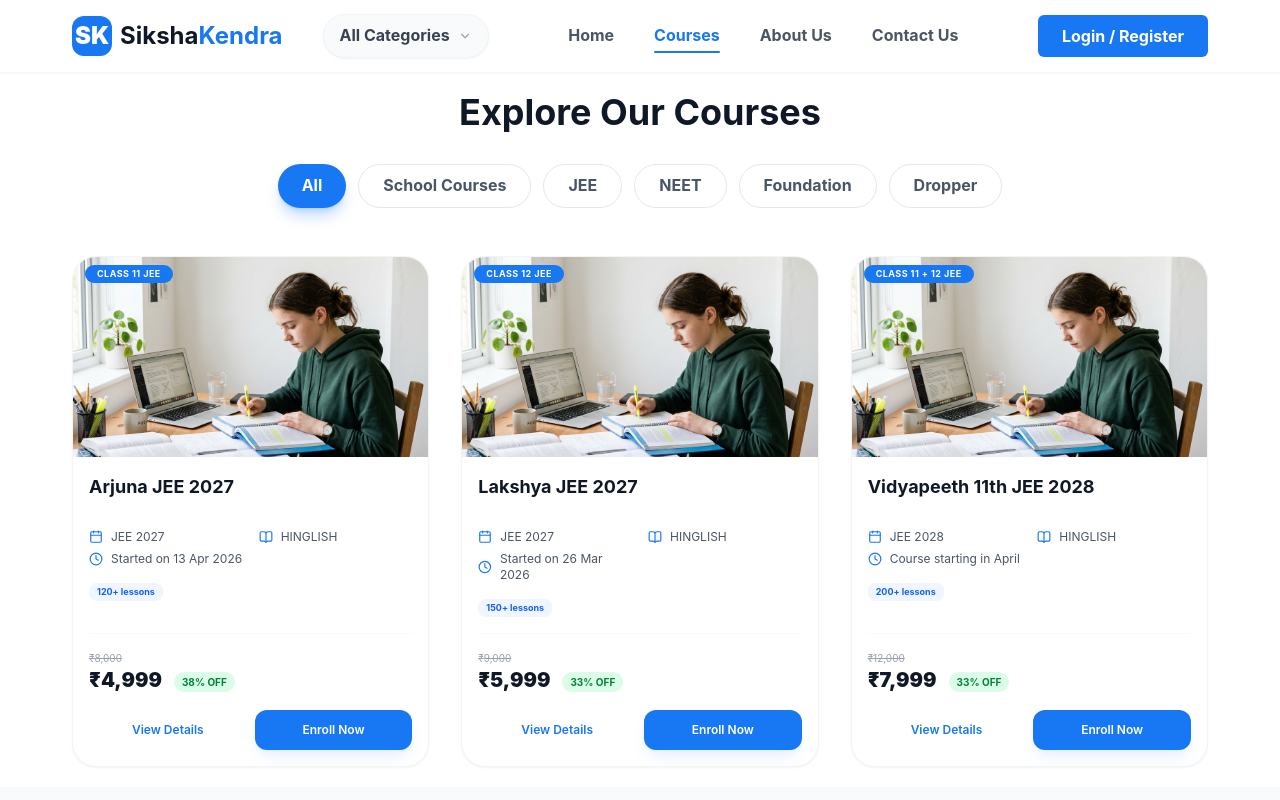
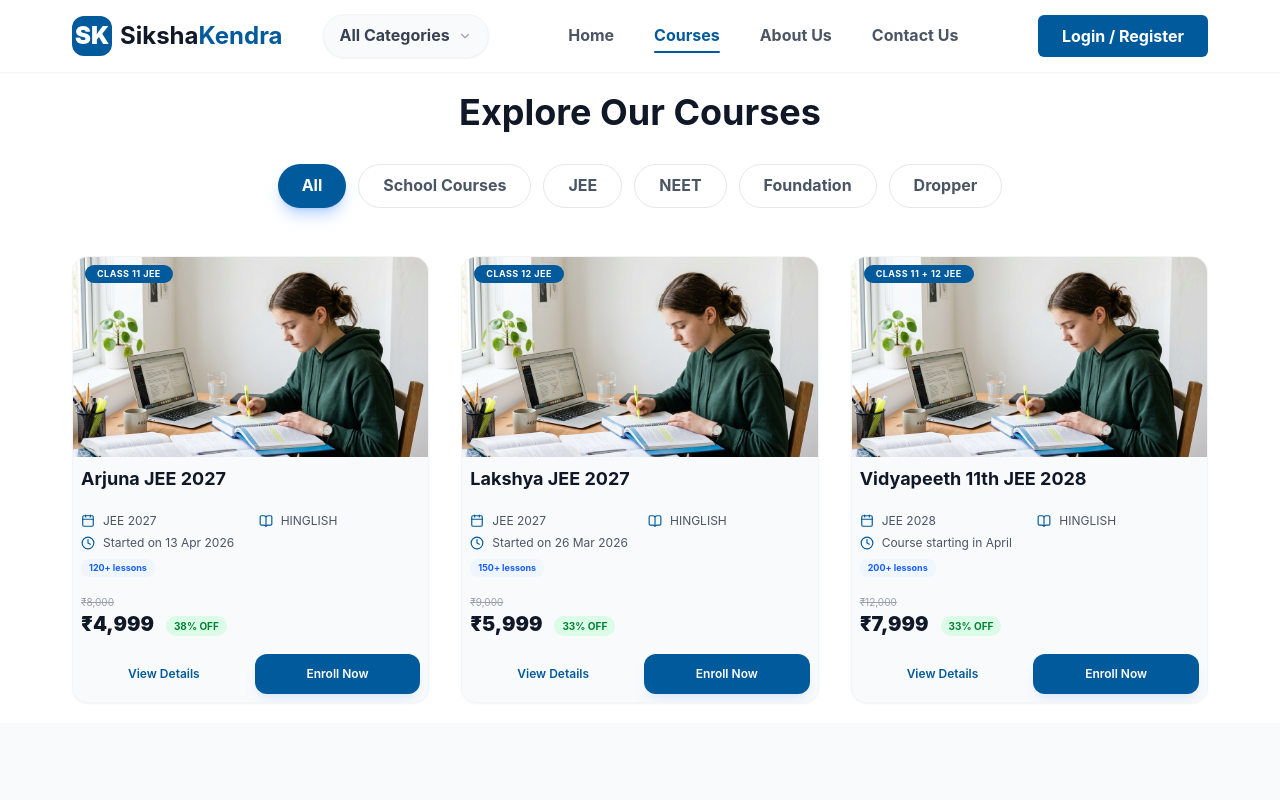
Before and after one commit to aadityak09771-sudo/TSK, a React (Vite) app: page /courses in a window 1280 px wide. Shown: the top 800 px of the page. Built offline with nearby package versions, Linux system fonts and the light colour scheme.

Commit message:
home page style updates

```diff
--- a/src/components/common/AllCategories.tsx
+++ b/src/components/common/AllCategories.tsx
@@ -1,9 +1,11 @@
 import React, { useRef } from 'react';
+import { useNavigate } from 'react-router-dom';
 import { ChevronLeft, ChevronRight } from 'lucide-react';
 import { CATEGORIES } from '../../config/studentData';
 
 export const AllCategories: React.FC = () => {
   const scrollRef = useRef<HTMLDivElement>(null);
+  const navigate = useNavigate();
 
   const scroll = (direction: 'left' | 'right') => {
     if (scrollRef.current) {
@@ -11,6 +13,15 @@ export const AllCategories: React.FC = () => {
       const scrollAmount = clientWidth * 0.8;
       const scrollTo = direction === 'left' ? scrollLeft - scrollAmount : scrollLeft + scrollAmount;
       scrollRef.current.scrollTo({ left: scrollTo, behavior: 'smooth' });
+    }
+  };
+
+  const handleCategoryClick = (categoryName: string) => {
+    // Standard mapping for CBSE categories
+    if (categoryName.startsWith('CBSE')) {
+      navigate('/board-cbse');
+    } else {
+      navigate(`/courses?category=${encodeURIComponent(categoryName)}`);
     }
   };
 
@@ -51,6 +62,7 @@ export const AllCategories: React.FC = () => {
               <div
                 key={category.id}
                 className="flex-shrink-0 w-[220px] md:w-[280px] group cursor-pointer"
+                onClick={() => handleCategoryClick(category.name)}
               >
                 <div className="bg-gray-50/50 rounded-[3rem] p-10 aspect-square flex flex-col items-center justify-center gap-8 border border-gray-50 group-hover:bg-white group-hover:border-[var(--color-primary)] group-hover:shadow-[0_20px_50px_rgba(37,99,235,0.1)] transition-all duration-500 relative overflow-hidden">
                   {/* Decorative element */}
--- a/src/components/common/FacultyCarousel.tsx
+++ b/src/components/common/FacultyCarousel.tsx
@@ -113,7 +113,7 @@ export const FacultyCarousel: React.FC = () => {
                   className="px-4"
                   style={{ width: `${100 / extendedData.length}%` }}
                 >
-                  <div className="bg-gray-50 rounded-[2rem] overflow-hidden group border border-gray-100 hover:border-[var(--color-primary-light)] hover:shadow-2xl hover:shadow-[var(--color-primary)]/5 transition-all duration-500 h-full">
+                  <div className="bg-gray-100 rounded-[1rem] overflow-hidden group border border-gray-100 hover:border-[var(--color-primary-light)] hover:shadow-2xl hover:shadow-[var(--color-primary)]/5 transition-all duration-500 h-full">
                     <div className="relative overflow-hidden bg-gray-200">
                       <img
                         src={faculty.image}
--- a/src/components/common/StudyResources.tsx
+++ b/src/components/common/StudyResources.tsx
@@ -1,7 +1,16 @@
 import React from 'react';
+import { useNavigate } from 'react-router-dom';
 import { STUDY_RESOURCES } from '../../config/home-sections';
 
 export const StudyResources: React.FC = () => {
+  const navigate = useNavigate();
+
+  const handleResourceClick = (resourceId: string) => {
+    // For now, redirecting all resources to the library page
+    // We can add specific filters or sub-pages later if needed
+    navigate('/library');
+  };
+
   return (
     <section className="py-24 bg-gray-50">
       <div className="container">
@@ -15,6 +24,7 @@ export const StudyResources: React.FC = () => {
             <div
               key={resource.id}
               className="bg-white p-8 rounded-2xl shadow-sm hover:shadow-md transition-all group cursor-pointer border border-gray-100"
+              onClick={() => handleResourceClick(resource.id)}
             >
               <div className={`w-16 h-16 rounded-2xl flex items-center justify-center text-3xl mb-6 transition-transform group-hover:scale-110
                 ${resource.color === 'blue' ? 'bg-blue-50 text-blue-600' :
--- a/src/components/common/YouTubeSection.tsx
+++ b/src/components/common/YouTubeSection.tsx
@@ -7,10 +7,10 @@ export const YouTubeSection: React.FC = () => {
       <div className="container">
         <div className="flex flex-col md:flex-row md:items-end justify-between mb-16 gap-6">
           <div>
-            <h2 className="text-3xl font-black mb-2">Our YouTube Ecosystem</h2>
+            <h2 className="text-3xl font-bold mb-2">Our YouTube Ecosystem</h2>
             <p className="text-gray-500">Free high-quality lectures and strategy videos for every board and exam.</p>
           </div>
-          <button className="px-8 py-3 bg-red-600 text-white rounded-full font-bold hover:bg-red-700 transition-colors flex items-center gap-2 w-fit">
+          <button className="px-8 py-3 bg-red-600 text-white rounded-[0.375rem] font-bold hover:bg-red-700 transition-colors flex items-center gap-2 w-fit">
             <svg className="w-6 h-6 fill-current" viewBox="0 0 24 24">
               <path d="M19.615 3.184c-3.604-.246-11.631-.245-15.23 0-3.897.266-4.356 2.62-4.385 8.816.029 6.185.484 8.549 4.385 8.816 3.6.245 11.626.246 15.23 0 3.897-.266 4.356-2.62 4.385-8.816-.029-6.185-.484-8.549-4.385-8.816zm-10.615 12.816v-8l8 3.993-8 4.007z" />
             </svg>
--- a/src/components/courses/CourseCard.tsx
+++ b/src/components/courses/CourseCard.tsx
@@ -14,7 +14,7 @@ export const CourseCard: React.FC<CourseCardProps> = ({ course }) => {
   const discountPercentage = Math.round((discountAmount / course.originalPrice) * 100);
 
   return (
-    <div className="bg-white rounded-3xl border border-gray-100 shadow-sm hover:shadow-xl transition-all duration-300 overflow-hidden flex flex-col h-full group">
+    <div className="bg-white rounded-2xl border border-gray-100 shadow-sm hover:shadow-xl transition-all duration-300 overflow-hidden flex flex-col h-full group">
       <div className="relative h-[200px] overflow-hidden">
         <img
           src={course.image}
@@ -28,12 +28,12 @@ export const CourseCard: React.FC<CourseCardProps> = ({ course }) => {
         </div>
       </div>
 
-      <div className="p-4 flex flex-col flex-grow">
-        <h3 className="text-lg font-bold text-gray-900 mb-2 line-clamp-2 min-h-[3rem]">
+      <div className="p-2 flex flex-col flex-grow bg-gray-50">
+        <h3 className="text-lg font-bold text-gray-900 line-clamp-2 min-h-[3rem]">
           {course.title}
         </h3>
 
-        <div className="grid grid-cols-2 gap-y-1.5 gap-x-4 mb-4">
+        <div className="grid grid-cols-2 gap-y-1.5 gap-x-4 mb-2">
           <div className="flex items-center gap-2 text-sm text-gray-600">
             <Calendar size={14} className="text-[var(--color-primary)]" />
             <span className="text-xs">{course.target}</span>
@@ -54,7 +54,7 @@ export const CourseCard: React.FC<CourseCardProps> = ({ course }) => {
           </span>
         </div>
 
-        <div className="mt-auto pt-4 border-t border-gray-50">
+        <div className="mt-auto border-t border-gray-50">
           <div className="flex items-end gap-3 mb-4">
             <div className="flex flex-col">
               <span className="text-[10px] text-gray-400 line-through">₹{course.originalPrice.toLocaleString()}</span>
--- a/src/index.css
+++ b/src/index.css
@@ -1,7 +1,7 @@
 @import "tailwindcss";
 
 @theme {
-  --color-primary: #1877F2;
+  --color-primary: #005A9C;
   --color-primary-light: #3B82F6;
   --color-secondary: #F59E0B;
 
--- a/src/pages/Courses.tsx
+++ b/src/pages/Courses.tsx
@@ -1,4 +1,5 @@
-import React, { useState, useMemo } from 'react';
+import React, { useState, useMemo, useEffect } from 'react';
+import { useSearchParams } from 'react-router-dom';
 import { CourseHero } from '../components/courses/CourseHero';
 import { CourseFilterTabs } from '../components/courses/CourseFilterTabs';
 import { CourseCard } from '../components/courses/CourseCard';
@@ -9,7 +10,15 @@ import { FAQAccordion } from '../components/courses/FAQAccordion';
 import { COURSES_DATA } from '../config/courses-data';
 
 export const Courses: React.FC = () => {
+  const [searchParams] = useSearchParams();
+  const categoryParam = searchParams.get('category');
   const [activeFilter, setActiveFilter] = useState('All');
+
+  useEffect(() => {
+    if (categoryParam) {
+      setActiveFilter(categoryParam);
+    }
+  }, [categoryParam]);
 
   const filteredCourses = useMemo(() => {
     if (activeFilter === 'All') return COURSES_DATA;
```
